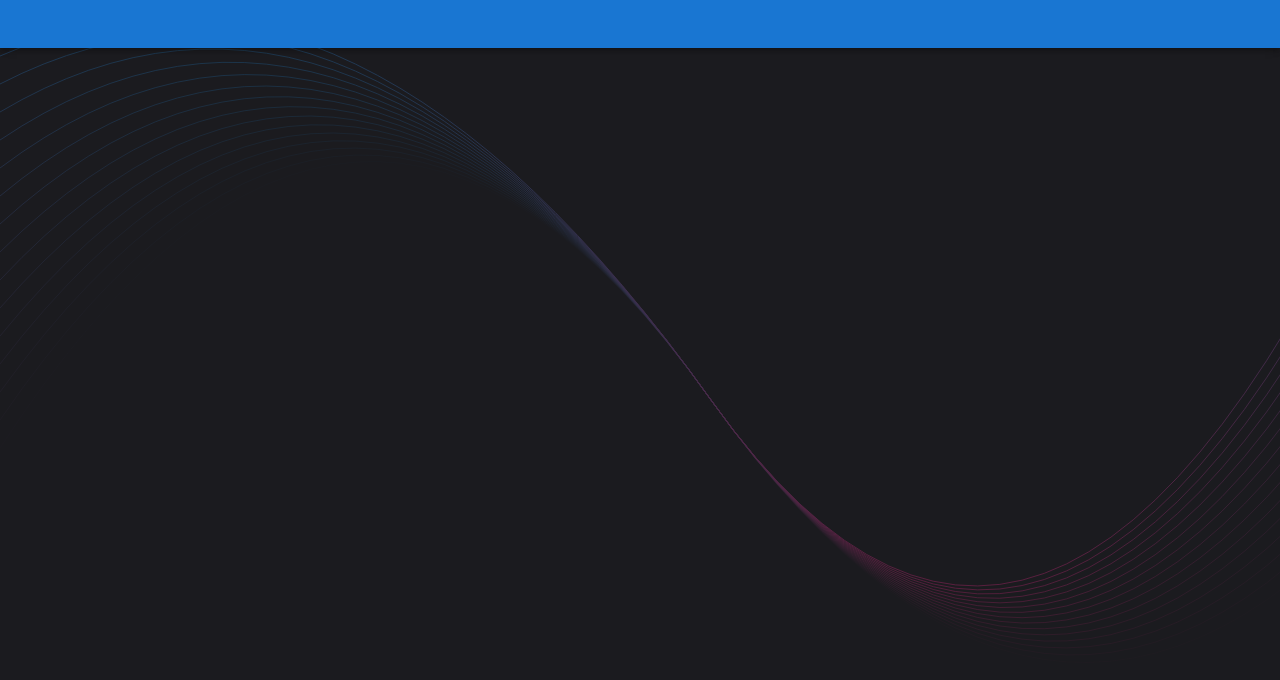
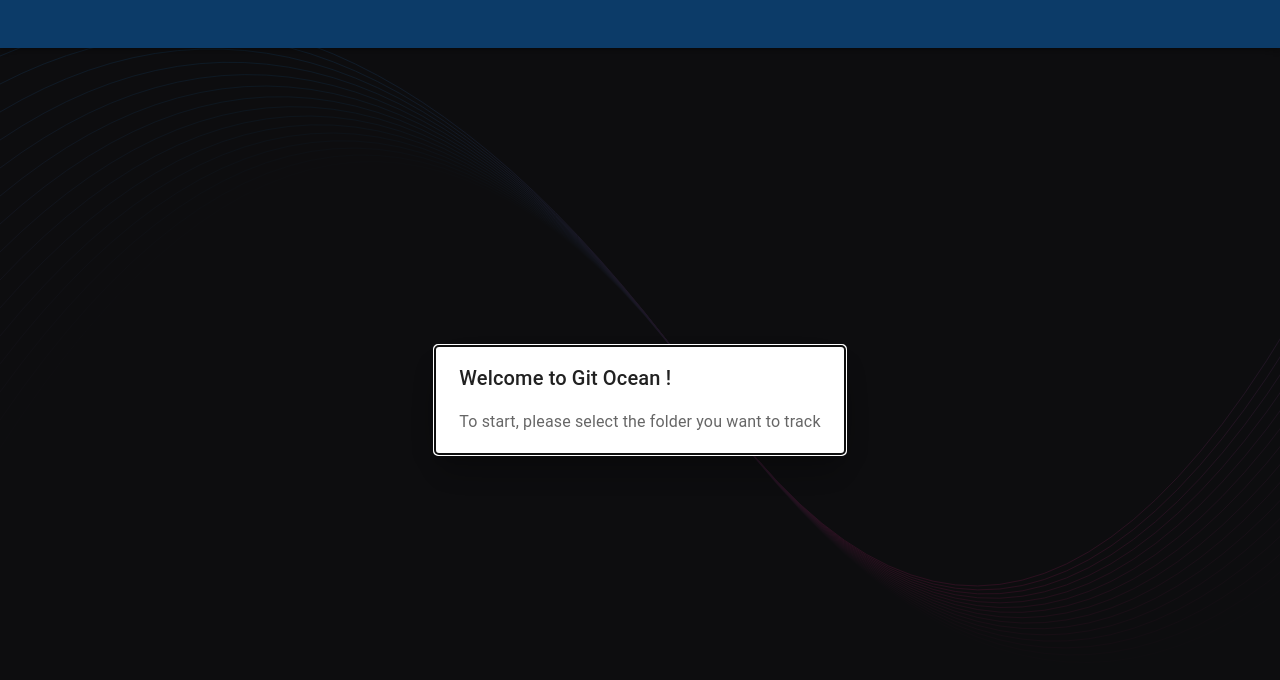
Before and after one commit to motionnblur/git-ocean, a React (Vite) app in the folder client/src/renderer/: page / in a window 1280 px wide. Shown: the top 680 px of the page. Built offline with nearby package versions, Linux system fonts and the light colour scheme; some icons are missing.

Commit message:
Add startup dialog

```diff
--- a/client/src/renderer/src/App.tsx
+++ b/client/src/renderer/src/App.tsx
@@ -1,7 +1,14 @@
 import { AppBar, IconButton, Toolbar } from '@mui/material'
 import FolderIcon from '@mui/icons-material/Folder'
+import { useState } from 'react'
+import StartupDialog from './components/StartupDialog'
 
 function App(): React.JSX.Element {
+  const [open, setOpen] = useState<boolean>(true)
+  const handleClose = (): void => {
+    setOpen(false)
+  }
+
   return (
     <>
       <div style={{ width: '100%' }}>
@@ -13,6 +20,7 @@ function App(): React.JSX.Element {
           </Toolbar>
         </AppBar>
       </div>
+      <StartupDialog open={open} onClose={handleClose} />
     </>
   )
 }
--- /dev/null
+++ b/client/src/renderer/src/components/StartupDialog.tsx
@@ -0,0 +1,26 @@
+import { Dialog, DialogContent, DialogContentText, DialogTitle } from '@mui/material'
+import { JSX } from 'react'
+
+export default function StartupDialog({
+  open,
+  onClose
+}: {
+  open: boolean
+  onClose: () => void
+}): JSX.Element {
+  return (
+    <Dialog
+      open={open}
+      onClose={onClose}
+      aria-labelledby="alert-dialog-title"
+      aria-describedby="alert-dialog-description"
+    >
+      <DialogTitle id="alert-dialog-title">{'Welcome to Git Ocean !'}</DialogTitle>
+      <DialogContent>
+        <DialogContentText id="alert-dialog-description">
+          To start, please select the folder you want to track
+        </DialogContentText>
+      </DialogContent>
+    </Dialog>
+  )
+}
```
